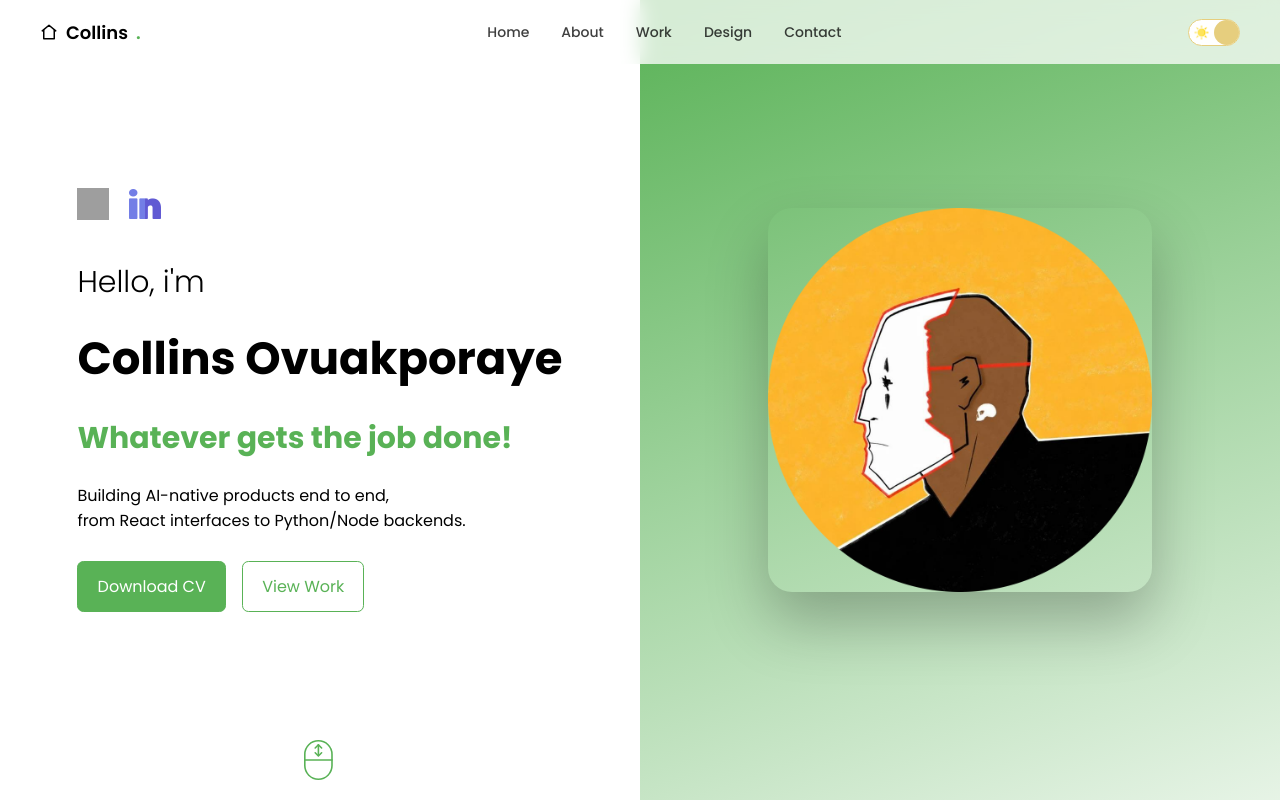
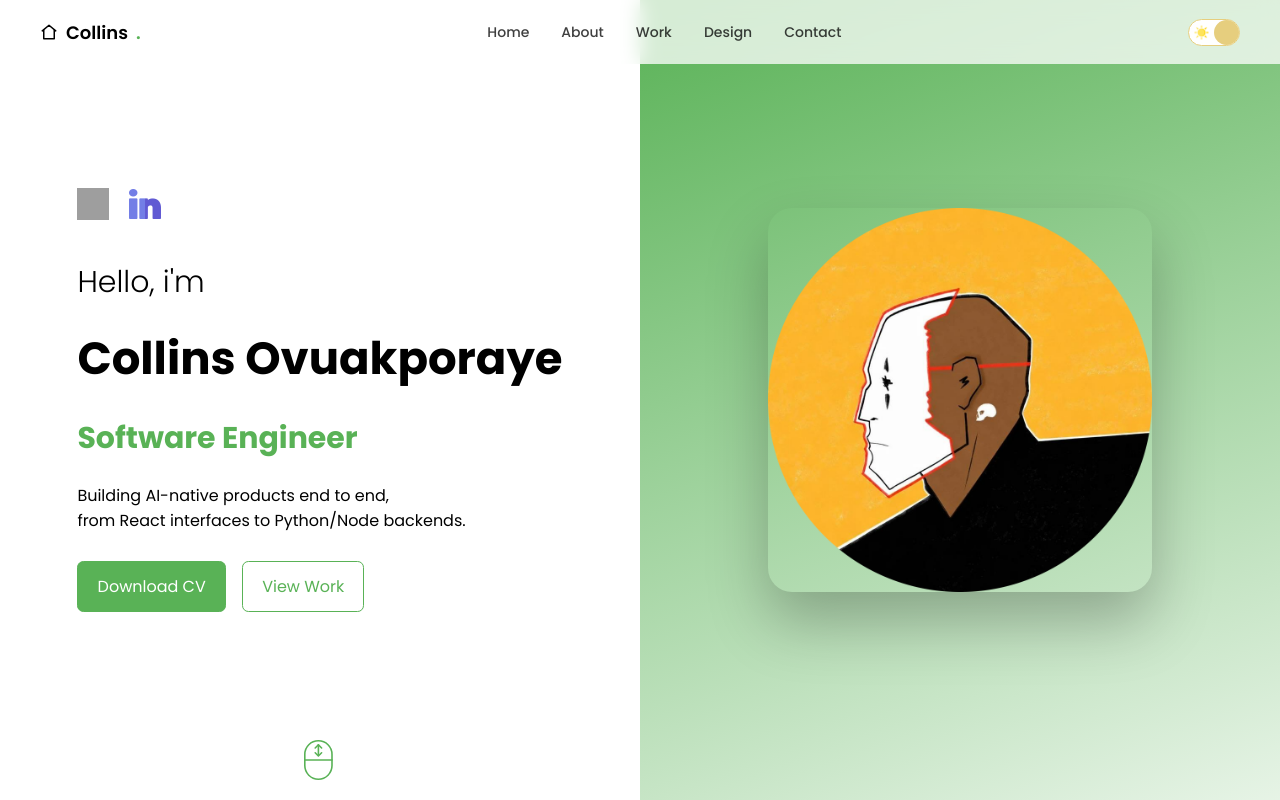
Before and after one commit to Codexgrey/Portfolio, a React (Create React App) app: page / in a window 1280 px wide. Shown: the top 800 px of the page. Built offline with nearby package versions, Linux system fonts and the light colour scheme; grey boxes are pictures that could not be loaded.

Commit message:
updates:subtle fixes

```diff
--- a/src/components/intro/Intro.jsx
+++ b/src/components/intro/Intro.jsx
@@ -30,7 +30,7 @@ const Intro = () => {
                     <div className="i-title-wrapper">
                         <div className="i-title-item">Full-Stack Engineer</div>
                         <div className="i-title-item">AI Product Builder</div>
-                        <div className="i-title-item">Whatever gets the job done!</div>
+                        <div className="i-title-item">Software Engineer</div>
                     </div>
                 </div>
 
```
